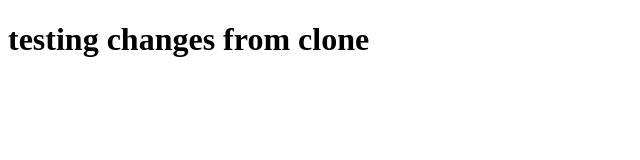
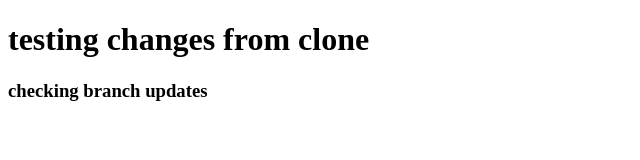
Before and after one commit to artcreatezart/terminal_test, a plain HTML site: page index.html in a window 1280 px wide. Shown: the whole page, without its empty margins (0-640 px from the left). Drawn offline with Linux system fonts and the light colour scheme.

Commit message:
added new header to check for branch updates

```diff
--- a/index.html
+++ b/index.html
@@ -7,5 +7,6 @@
 </head>
 <body>
     <h1>testing changes from clone</h1>
+    <h3>checking branch updates</h3>
 </body>
 </html>
```
